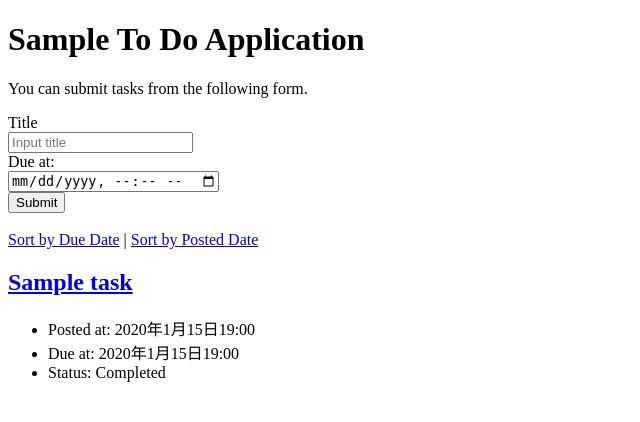
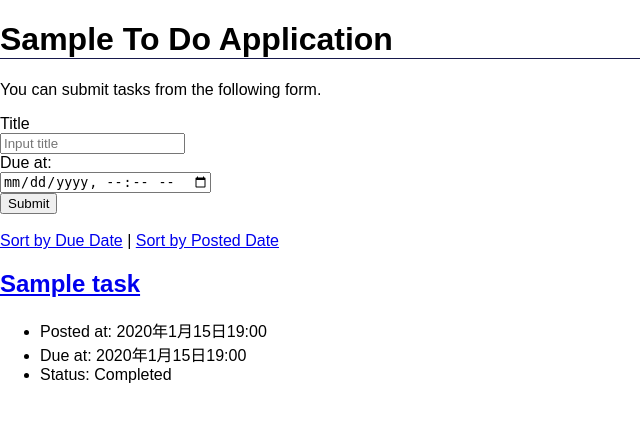
Before and after one commit to s1f102301336/django-test-exercise, a Django app: page / in a window 1280 px wide. Shown: the top 422 px of the page, without its empty margins (0-640 px from the left). Run offline with Django 5.2, Linux system fonts and the light colour scheme; tables that the repository leaves empty hold one stand-in row (values such as "Sample post").

Commit message:
CSSファイルを追加

```diff
--- /dev/null
+++ b/todo/static/todo/css/default.css
@@ -0,0 +1,8 @@
+body {
+    font-family: sans-serif;
+    margin: 0;
+}
+
+h1 {
+    border-bottom: solid 1px #17194c;
+}
--- /dev/null
+++ b/todo/static/todo/css/index.css
@@ -0,0 +1,5 @@
+.textArea{
+    display: flex;
+    flex-direction: row;
+    flex-wrap: wrap;
+}
--- a/todo/templates/todo/index.html
+++ b/todo/templates/todo/index.html
@@ -6,6 +6,9 @@
     <title>To Do Application</title>
     <meta charset="UTF-8">
     <meta name="author" content="INIAD">
+    <link href="{% static 'todo/css/default.css' %}" rel="stylesheet">
+    <link href="{% static 'todo/css/index.css' %}" rel="stylesheet">
+
   </head>
 
   <body>
@@ -32,6 +35,7 @@
       <a href="{% url 'index' %}?order=post">Sort by Posted Date</a>
     </div>
 
+    <div class="textArea">
     {% for task in tasks %}
     <div class="text">
       <h2><a href="{% url 'detail' task.id %}">{{ task.title }}</a></h2>
@@ -48,6 +52,7 @@
       </ul>
     </div>
     {% endfor %}
+  </div>
   </body>
 
 </html>
```
